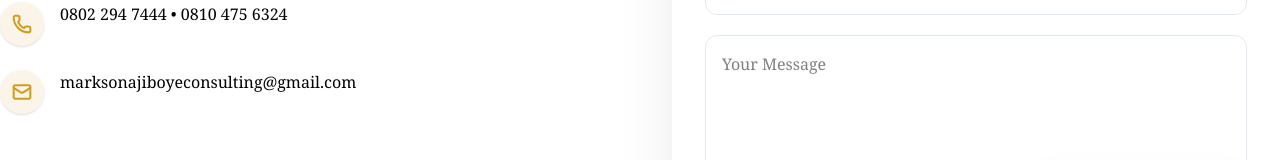
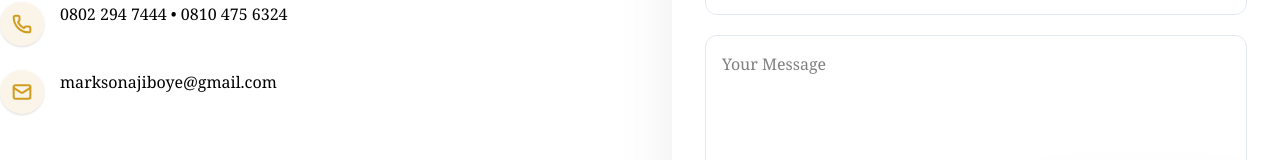
Before and after one commit to Elijah13-web/Estate, a React (Vite) app: page /contact in a window 1280 px wide. Shown: the part 502-662 px from the top of the page. Built offline with nearby package versions, Linux system fonts and the light colour scheme.

Commit message:
contact commit

```diff
--- a/src/pages/ContactPage.jsx
+++ b/src/pages/ContactPage.jsx
@@ -200,7 +200,7 @@ const ContactPage = () => {
                   },
                   {
                     Icon: Mail,
-                    text: "marksonajiboyeconsulting@gmail.com",
+                    text: "marksonajiboye@gmail.com",
                   },
                 ].map(({ Icon, text }, i) => (
                   <div key={i} className="flex items-start gap-4 group">
```
